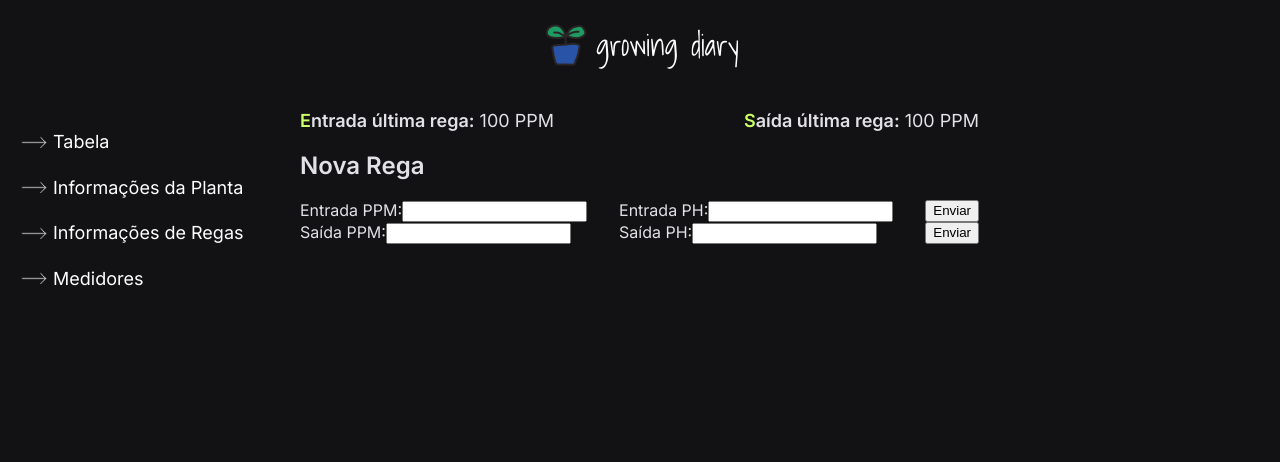
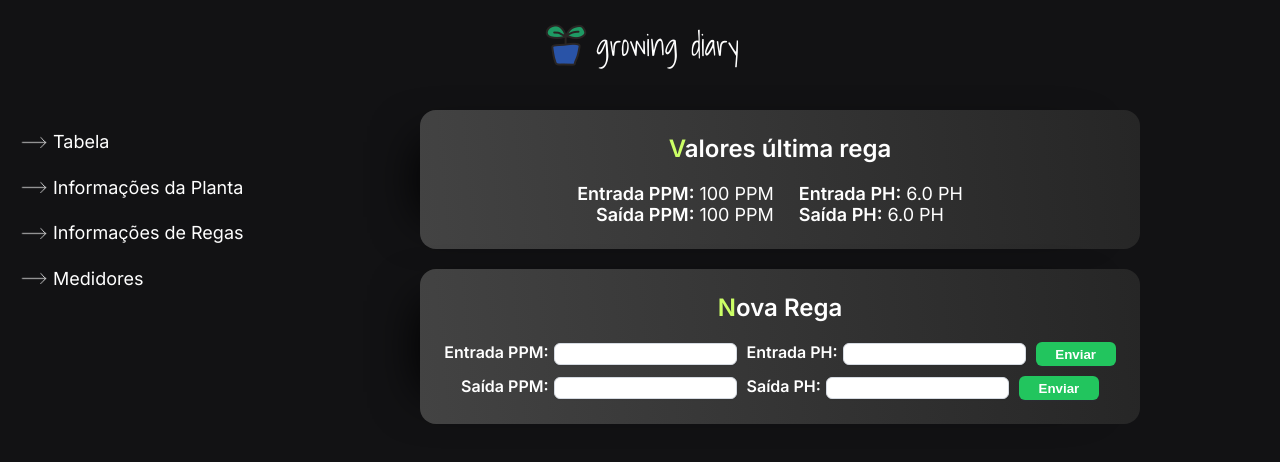
Before and after one commit to monsor3s/growing-diary-next, a Next.js app: page /pages/infoReg in a window 1280 px wide. Shown: the top 462 px of the page. Built offline with nearby package versions, Linux system fonts and the light colour scheme.

Commit message:
:lipstick: Finished styles page irrigation

```diff
--- a/src/app/pages/infoReg/infoRegPage.module.sass
+++ b/src/app/pages/infoReg/infoRegPage.module.sass
@@ -1,9 +1,27 @@
 .infoRegContainer
-
+  margin-right: auto
+  margin-left: auto
 
 .wrapperTitle
+  padding: 1.5rem
+  border-radius: 16px
+  background: linear-gradient(85deg,#434343,#262626)
+  color: #fff
   display: flex
-  gap: 190px
+  flex-direction: column
+  justify-content: center
+  align-items: center
+  transition: .2s
+  margin: 0 0 20px 0
+  box-shadow: -2rem 0 3rem -2rem #000
+
+.wrapperTitle h1
+  text-align: center
+  margin: 0 0 20px 0
+
+.wrapperTitle h1::first-letter
+  font-weight: bold
+  color: #ccff66
 
 .boxField
   display: flex
@@ -14,18 +32,65 @@
   font-weight: bold
   font-size: 18px
 
-.boxField span::first-letter
-  font-weight: bold
+.boxField p
+  font-size: 18px
+  margin: 0 20px 0 0
+
+.infoContainer button
+  border-radius: 6px
+  background: var(--primary-500, #22C55E)
+  box-shadow: 0px 1px 2px 0px rgba(105, 81, 255, 0.05)
+
+.wrapperBody
+  padding: 1.5rem
+  border-radius: 16px
+  background: linear-gradient(85deg,#434343,#262626)
+  color: #fff
+  display: flex
+  flex-direction: column
+  justify-content: center
+  align-items: center
+  transition: .2s
+  margin: 0
+  box-shadow: -2rem 0 3rem -2rem #000
+
+.wrapperBody h1
+  margin: 0 0 20px 0
+
+.wrapperBody h1::first-letter
   color: #ccff66
 
-.boxField p
-  font-size: 18px
-  margin: 0
+.wrapperBody button
+  cursor: pointer
+
+.wrapperBody label
+  font-weight: bold
 
 .entryValue
   display: flex
-  justify-content: space-between
+  gap: 10px
+
+.entryValue label
+  margin-right: 5px
+
+.entryValue input
+  height: 18px
+  border-radius: 6px
+  border: 1px solid #D5DAE1
+  background-color: #fff
+  box-shadow: 0px 1px 2px 0px rgba(0, 0, 0, 0.05)
 
 .exitValue
   display: flex
-  justify-content: space-between
+  gap: 10px
+  margin-top: 10px
+
+.exitValue label
+  margin-right: 5px
+
+.exitValue input
+  height: 18px
+  border-radius: 6px
+  border: 1px solid #D5DAE1
+  background-color: #fff
+  box-shadow: 0px 1px 2px 0px rgba(0, 0, 0, 0.05)
--- a/src/app/pages/infoReg/page.tsx
+++ b/src/app/pages/infoReg/page.tsx
@@ -1,19 +1,26 @@
 import React from 'react'
 import styles from './infoRegPage.module.sass'
+import Button from '@/objects/Button/Button'
 
 export default function InfoRegPage() {
   return (
     <section className={styles.infoRegContainer}>
       <div className={styles.wrapperTitle}>
+        <h1>Valores última rega</h1>
         <div className={styles.boxField}>
-          <span>Entrada última rega:</span>
+          <span>Entrada PPM:</span>
           <p>100 PPM</p>
+          <span>Entrada PH:</span>
+          <p>6.0 PH</p>
         </div>
         <div className={styles.boxField}>
-          <span>Saída última rega:</span>
+          <span>Saída PPM:</span>
           <p>100 PPM</p>
+          <span>Saída PH:</span>
+          <p>6.0 PH</p>
         </div>
       </div>
+      <div className={styles.wrapperBody}>
         <h1>Nova Rega</h1>
         <section className={styles.entryValue}>
           <div className={styles.boxInput}>
@@ -24,7 +31,7 @@ export default function InfoRegPage() {
               <label>Entrada PH:</label>
               <input type="text" />
           </div>
-        <button>Enviar</button>
+          <Button />
         </section>
         <section className={styles.exitValue}>
           <div className={styles.boxInput}>
@@ -35,8 +42,9 @@ export default function InfoRegPage() {
               <label>Saída PH:</label>
               <input type="text" />
           </div>
-        <button>Enviar</button>
+          <Button />
         </section>
+      </div>
     </section>
   )
 }
--- /dev/null
+++ b/src/objects/Button/Button.tsx
@@ -0,0 +1,8 @@
+import React from 'react'
+import styles from './button.module.sass'
+
+export default function Button() {
+  return (
+    <button className={styles.button}>Enviar</button>
+  )
+}
--- /dev/null
+++ b/src/objects/Button/button.module.sass
@@ -0,0 +1,14 @@
+.button
+  display: flex
+  border: 0
+  width: 80px
+  height: 20px
+  padding: 12px 18px
+  justify-content: center
+  align-items: center
+  gap: 8px
+  border-radius: 6px
+  background: #22C55E
+  font-weight: bold
+  color: #fff
+  box-shadow: 0px 1px 2px 0px rgba(105, 81, 255, 0.05)
```
Lines whose indentation alone changed are shown as unchanged.
